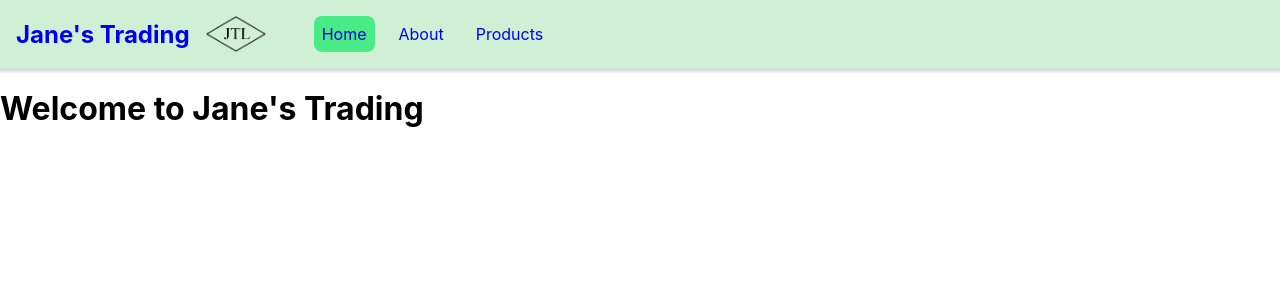
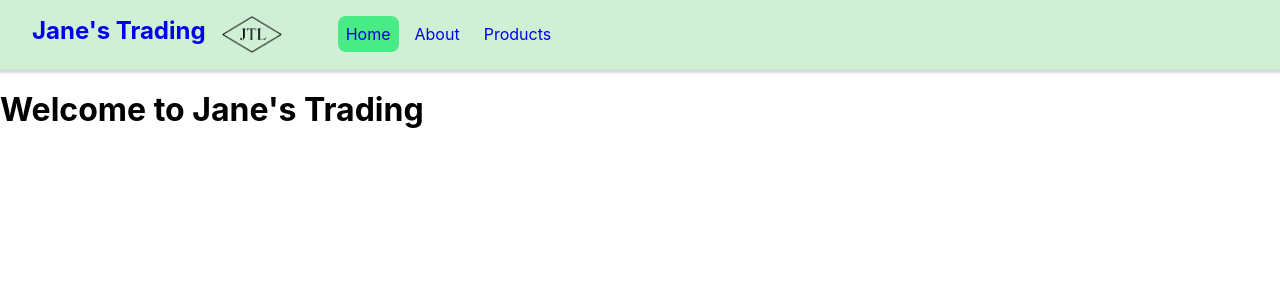
Before and after one commit to Meateater02/Jtl, a React (Create React App) app: page / in a window 1280 px wide. Shown: the top 300 px of the page. Built offline with nearby package versions, Linux system fonts and the light colour scheme.

Commit message:
WIP: fixing menu container

```diff
--- a/src/components/Navbar.css
+++ b/src/components/Navbar.css
@@ -7,24 +7,36 @@ nav {
     top: 0%;
 }
 
+.logo-container {
+    display: flex;
+    padding: 1rem;
+    /* margin: 1rem; */
+}
+
+.menu-container {
+    display: flex;
+    /* gap: 1rem; */
+    text-align: center;
+    /* background-color: red; */
+}
+
 .company-name {
     font-size: 1.5rem;
     text-decoration: none;
     font-weight: bold;
-    padding-left: 1rem;
-    padding-right: 1rem;
+    padding: 0 1rem;
 }
 
 nav ul {
     display: flex;
+    gap: 0.5rem;
 }
 
 nav ul li {
     display: block;
     border-radius: 0.5rem;
     text-decoration: none;
-    padding-left: 0.5rem;
-    padding-right: 0.5rem;
+    /* margin: 0 1rem; */
 }
 nav ul li a {
     display: block;
@@ -49,7 +61,6 @@ nav ul li a:not(.active):hover {
 nav .hamburger {
     display: none;
     position: absolute;
-    top: 0.5rem;
     right: 0.5rem;
     flex-direction: column;
     justify-content: space-between;
@@ -64,7 +75,7 @@ nav .hamburger span {
     border-radius: 0.2rem;
 }
 
-@media (max-width: 480px) {
+@media (max-width: 620px) {
     nav .hamburger {
         display: flex;
     }
@@ -72,6 +83,11 @@ nav .hamburger span {
     nav {
         flex-direction: column;
         align-items: start;
+    }
+
+    .menu-container {
+        width: 100%;
+        /* background-color: red; */
     }
 
     nav ul {
@@ -87,7 +103,8 @@ nav .hamburger span {
     }
 
     nav ul li a {
-        margin: 0.2rem 0.5rem;
+        margin: 0 0.5rem;
+        align-items: start;
     }
 
     nav ul.open {
--- a/src/components/Navbar.js
+++ b/src/components/Navbar.js
@@ -7,7 +7,8 @@ const Navbar = () => {
   const [openHam, setHam] = useState(false);
 
   return (
-    <nav className="navigation">
+    <nav>
+      <div className="logo-container">
         <Link to="/" className="company-name">
           Jane's Trading
         </Link>
@@ -22,6 +23,8 @@ const Navbar = () => {
           <span></span>
           <span></span>
         </div>
+      </div>
+      <div className="menu-container">
         <ul className={openHam ? "open" : ""}>
           <li>
             <NavLink to="/">Home</NavLink>
@@ -33,23 +36,7 @@ const Navbar = () => {
             <NavLink to="/products">Products</NavLink>
           </li>
         </ul>
-
-      {/* <div className="brand">
-        <a href="/" className="brand-name">
-          Jane's Trading
-        </a>
-        <img src={logo}></img>
       </div>
-      <div className="hamburger">
-        <span></span>
-        <span></span>
-        <span></span>
-      </div>
-      <div className="menu">
-      <NavLink to="/">Home</NavLink>
-      <NavLink to="/about">About</NavLink>
-      <NavLink to="/products">Products</NavLink>
-      </div> */}
     </nav>
   );
 };
```
Lines whose indentation alone changed are shown as unchanged.
